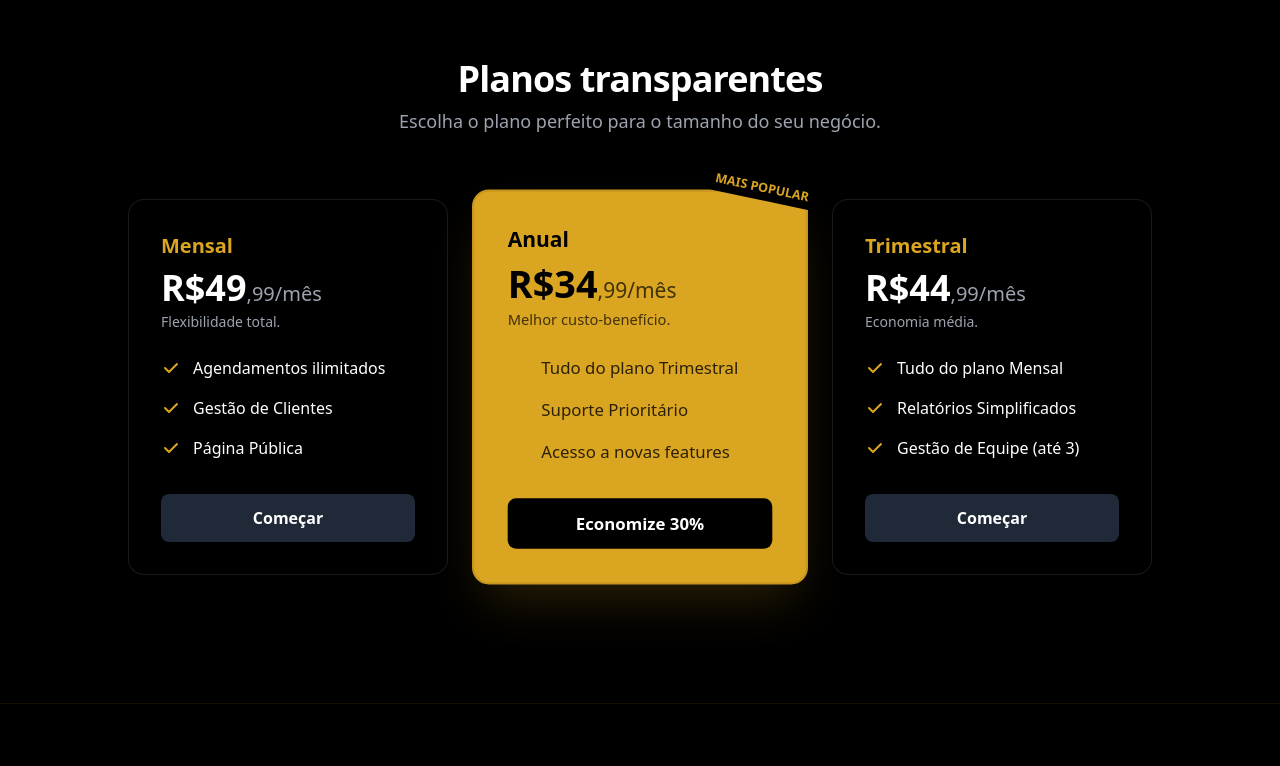
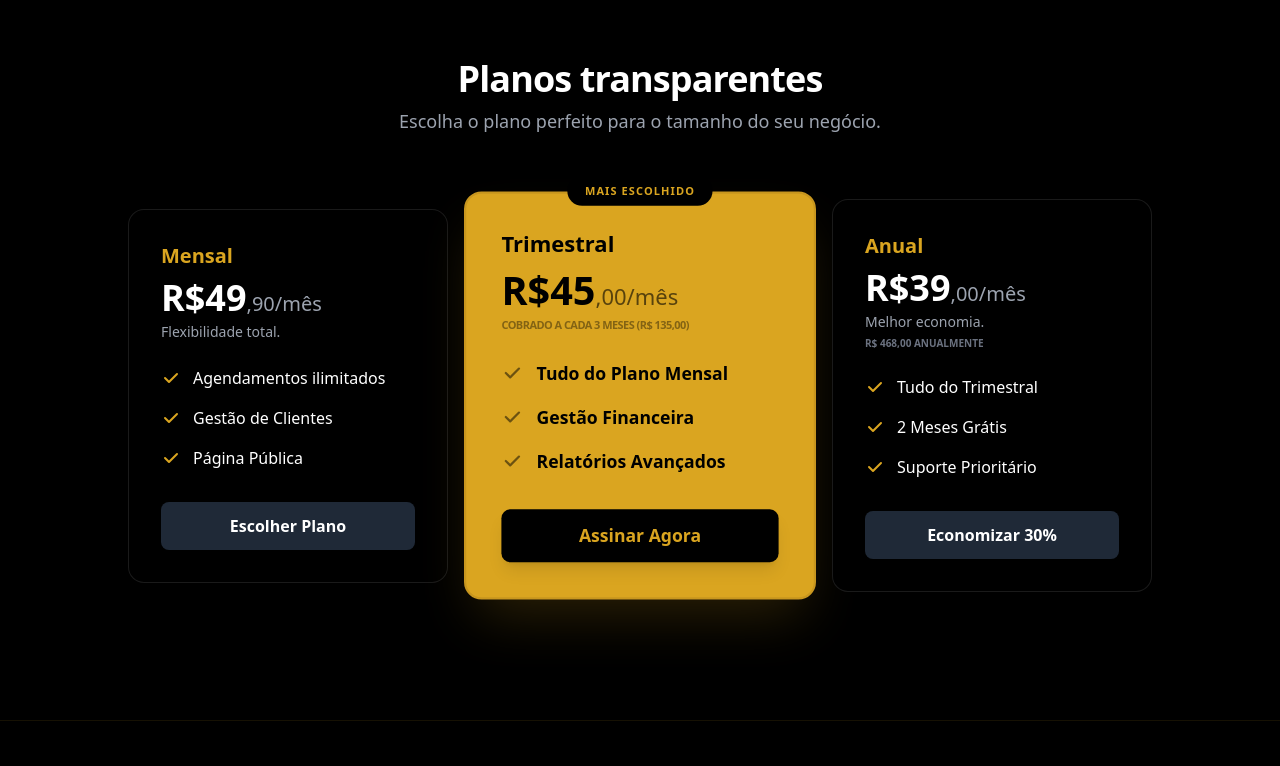
Before and after one commit to ArthurEstrela/Saas-agendamento, a React (Vite) app: page / in a window 1280 px wide. Shown: the part 1511-2277 px from the top of the page. Built offline with nearby package versions, Linux system fonts and the light colour scheme; no server answers.

Commit message:
Cancelamento corrigido e preços padronizados

```diff
--- a/src/components/Common/CancelAppointmentModal.tsx
+++ b/src/components/Common/CancelAppointmentModal.tsx
@@ -3,7 +3,14 @@ import { AlertTriangle, Send, Loader2 } from "lucide-react";
 
 // UI Components
 import { Button } from "../ui/button";
-import { Dialog, DialogContent, DialogHeader, DialogTitle, DialogFooter, DialogDescription } from "../ui/dialog";
+import {
+  Dialog,
+  DialogContent,
+  DialogHeader,
+  DialogTitle,
+  DialogFooter,
+  DialogDescription,
+} from "../ui/dialog";
 import { Textarea } from "../ui/textarea";
 
 interface CancelAppointmentModalProps {
@@ -32,10 +39,14 @@ export const CancelAppointmentModal = ({
   const isDecline = intent === "decline";
 
   const title = isDecline ? "Confirmar Recusa" : "Confirmar Cancelamento";
-  const confirmButtonText = isDecline ? "Recusar Agendamento" : "Confirmar Cancelamento";
+  const confirmButtonText = isDecline
+    ? "Recusar Agendamento"
+    : "Confirmar Cancelamento";
 
   const description = isProvider
-    ? `Informe ao cliente o motivo da ${isDecline ? "recusa" : "cancelamento"} (obrigatório).`
+    ? `Informe ao cliente o motivo da ${
+        isDecline ? "recusa" : "cancelamento"
+      } (obrigatório).`
     : "Você tem certeza que deseja cancelar? Essa ação não pode ser desfeita.";
 
   const placeholder = isProvider
@@ -50,12 +61,19 @@ export const CancelAppointmentModal = ({
   }, [isOpen, appointmentId]);
 
   const handleConfirm = () => {
-    if (isProvider && reason.trim().length < 10) {
-      setError("Por favor, detalhe um pouco mais o motivo (mín. 10 caracteres).");
+    const trimmedReason = reason.trim();
+
+    // Validação apenas para prestadores
+    if (isProvider && trimmedReason.length < 10) {
+      setError(
+        "Por favor, detalhe um pouco mais o motivo (mín. 10 caracteres)."
+      );
       return;
     }
+
     setError("");
-    onConfirm(reason);
+    // Envia o texto "limpo" (sem espaços extras nas pontas) ou undefined se vazio
+    onConfirm(trimmedReason);
   };
 
   return (
@@ -73,18 +91,30 @@ export const CancelAppointmentModal = ({
 
         <div className="py-4 space-y-4">
           <Textarea
+            autoFocus // [!code highlight] UX: Foco automático ao abrir
             value={reason}
             onChange={(e) => {
-                setReason(e.target.value);
-                if(error) setError("");
+              setReason(e.target.value);
+              if (error) setError("");
             }}
             placeholder={placeholder}
             className="min-h-[120px] bg-gray-800 border-gray-700 focus-visible:ring-red-500 resize-none"
           />
 
+          {/* [!code highlight] UX: Contador de caracteres apenas para quem tem obrigação */}
+          {isProvider && (
+            <div
+              className={`text-xs text-right ${
+                reason.trim().length < 10 ? "text-gray-500" : "text-green-500"
+              }`}
+            >
+              {reason.trim().length}/10 caracteres
+            </div>
+          )}
+
           {error && (
             <p className="text-xs text-red-400 font-medium bg-red-500/10 p-2 rounded border border-red-500/20 animate-fade-in-down">
-                {error}
+              {error}
             </p>
           )}
         </div>
--- a/src/components/Pricing.tsx
+++ b/src/components/Pricing.tsx
@@ -3,7 +3,7 @@ import React from "react";
 
 const CheckIcon = () => (
   <svg
-    className="w-5 h-5 text-green-400 mr-2 flex-shrink-0"
+    className="w-5 h-5 text-amber-500- mr-2 flex-shrink-0"
     fill="none"
     stroke="currentColor"
     viewBox="0 0 24 24"
@@ -70,21 +70,21 @@ const Pricing = () => {
             </button>
           </div>
 
-          {/* Plano 2: Semestral (DESTAQUE) */}
+          {/* Plano 2: Trimestral (DESTAQUE) */}
           <div className="bg-gray-800 rounded-2xl p-8 flex flex-col h-full relative border-2 border-amber-500 shadow-2xl shadow-amber-500/10 transform scale-105 z-10">
             <span className="absolute -top-4 left-1/2 -translate-x-1/2 bg-amber-500 text-gray-900 text-xs font-bold px-4 py-1.5 rounded-full uppercase tracking-wider">
               Mais Popular
             </span>
-            <h3 className="text-xl font-semibold text-white mb-2">Semestral</h3>
+            <h3 className="text-xl font-semibold text-white mb-2">Trimestral</h3>
             <p className="text-amber-300 mb-6">
               O equilíbrio perfeito para crescer.
             </p>
             <div className="mb-6">
-              <span className="text-5xl font-extrabold text-white">R$39</span>
-              <span className="text-xl font-medium text-gray-300">,90/mês</span>
+              <span className="text-5xl font-extrabold text-white">R$45</span>
+              <span className="text-xl font-medium text-gray-300">,00/mês</span>
             </div>
             <p className="text-xs text-gray-500 mb-8">
-              R$ 239,40 a cada 6 meses
+              R$ 135,00 a cada 3 meses
             </p>
 
             <ul className="space-y-4 text-gray-300 mb-8 flex-grow">
@@ -123,15 +123,15 @@ const Pricing = () => {
               Para quem pensa no longo prazo.
             </p>
             <div className="mb-6">
-              <span className="text-4xl font-extrabold text-white">R$34</span>
-              <span className="text-lg font-medium text-gray-300">,90/mês</span>
+              <span className="text-4xl font-extrabold text-white">R$39</span>
+              <span className="text-lg font-medium text-gray-300">,00/mês</span>
             </div>
-            <p className="text-xs text-gray-500 mb-8">R$ 418,80 anualmente</p>
+            <p className="text-xs text-gray-500 mb-8">R$ 468,00 anualmente</p>
 
             <ul className="space-y-4 text-gray-300 mb-8 flex-grow">
               <li className="flex items-center">
                 <CheckIcon />
-                <strong>Tudo do Semestral</strong>
+                <strong>Tudo do Trimestral</strong>
               </li>
               <li className="flex items-center">
                 <CheckIcon />
--- a/src/pages/HomePage.tsx
+++ b/src/pages/HomePage.tsx
@@ -81,6 +81,7 @@ const CalendarIcon = () => (
     <path
       strokeLinecap="round"
       strokeLinejoin="round"
+      strokeWidth={1.5}
       d="M8 7V3m8 4V3m-9 8h10M5 21h14a2 2 0 002-2V7a2 2 0 00-2-2H5a2 2 0 00-2 2v12a2 2 0 002 2z"
     />
   </svg>
@@ -97,6 +98,7 @@ const GlobeIcon = () => (
     <path
       strokeLinecap="round"
       strokeLinejoin="round"
+      strokeWidth={1.5}
       d="M3.055 11H5a2 2 0 012 2v1a2 2 0 002 2h1a2 2 0 002-2v-1a2 2 0 012-2h1.945M7.881 4.002l.023.023a1.5 1.5 0 002.121 2.121l.023.023M16.119 4.002l-.023.023a1.5 1.5 0 01-2.121 2.121l-.023.023M12 21a9 9 0 100-18 9 9 0 000 18z"
     />
   </svg>
@@ -104,10 +106,12 @@ const GlobeIcon = () => (
 const TrendingUpSvgIcon = () => (
   <TrendingUp className="h-10 w-10 sm:h-12 sm:w-12 mb-4 text-[#daa520]" />
 );
-const CheckIcon = () => (
+
+// MUDANÇA: Aceita prop 'color' para não sumir no fundo dourado
+const CheckIcon = ({ color = "text-[#daa520]" }: { color?: string }) => (
   <svg
     xmlns="http://www.w3.org/2000/svg"
-    className="h-5 w-5 text-[#daa520] flex-shrink-0"
+    className={`h-5 w-5 ${color} flex-shrink-0`}
     viewBox="0 0 20 20"
     fill="currentColor"
   >
@@ -200,7 +204,7 @@ const Home = () => {
       return (
         <button
           onClick={() => navigate("/dashboard")}
-          className={`${baseClasses} ${popular ? "bg-black text-white hover:bg-gray-800" : "bg-gray-800 text-white group-hover:bg-[#daa520] group-hover:text-black"}`}
+          className={`${baseClasses} ${popular ? "bg-black text-[#daa520] hover:bg-gray-900" : "bg-gray-800 text-white group-hover:bg-[#daa520] group-hover:text-black"}`}
         >
           Ver meu Dashboard
         </button>
@@ -211,7 +215,7 @@ const Home = () => {
       <button
         onClick={() => handleCheckout(priceId)}
         disabled={isLoading}
-        className={`${baseClasses} disabled:opacity-50 ${popular ? "bg-black text-white hover:bg-gray-800" : "bg-gray-800 text-white group-hover:bg-[#daa520] group-hover:text-black"}`}
+        className={`${baseClasses} disabled:opacity-50 ${popular ? "bg-black text-[#daa520] hover:bg-gray-900 shadow-lg" : "bg-gray-800 text-white group-hover:bg-[#daa520] group-hover:text-black"}`}
       >
         {isLoading ? "Aguarde..." : text}
       </button>
@@ -221,14 +225,12 @@ const Home = () => {
   return (
     <div className="bg-black text-white overflow-x-hidden">
       {/* SEÇÃO HERO */}
-      {/* MUDANÇA: min-h-[100dvh] é melhor para mobile que min-h-screen */}
       <section className="relative min-h-[100dvh] flex items-center justify-center px-4 py-16 sm:py-0">
         <div className="absolute inset-0 bg-gradient-to-b from-black via-black to-gray-950"></div>
         <div className="absolute top-1/2 left-1/2 -translate-x-1/2 -translate-y-1/2 w-72 h-72 sm:w-96 sm:h-96 bg-[#daa520]/10 rounded-full blur-3xl animate-pulse"></div>
 
         <div className="relative z-10 text-center w-full max-w-4xl mx-auto">
           <AnimateOnScroll>
-            {/* MUDANÇA: Tamanhos de fonte responsivos (text-4xl no mobile) */}
             <h1 className="text-4xl sm:text-5xl md:text-7xl font-extrabold tracking-tighter mb-6 leading-tight">
               O seu negócio,{" "}
               <span className="text-[#daa520] block sm:inline">sempre agendado.</span>
@@ -243,7 +245,6 @@ const Home = () => {
           </AnimateOnScroll>
 
           <AnimateOnScroll delay={400}>
-            {/* MUDANÇA: Flex-col no mobile para botões full-width */}
             <div className="flex flex-col sm:flex-row items-center justify-center gap-4 w-full sm:w-auto px-4 sm:px-0">
               <Link
                 to="/dashboard"
@@ -300,7 +301,7 @@ const Home = () => {
         </div>
       </section>
 
-      {/* SEÇÃO PLANOS */}
+      {/* SEÇÃO PLANOS - ATUALIZADA */}
       <section className="py-16 sm:py-24 md:py-32 bg-black">
         <div className="container mx-auto px-4">
           <AnimateOnScroll className="text-center mb-12 sm:mb-16">
@@ -312,15 +313,15 @@ const Home = () => {
             </p>
           </AnimateOnScroll>
 
-          <div className="grid grid-cols-1 lg:grid-cols-3 gap-6 sm:gap-8 max-w-5xl mx-auto">
+          <div className="grid grid-cols-1 lg:grid-cols-3 gap-6 sm:gap-8 max-w-5xl mx-auto items-center">
+
             {/* PLANO MENSAL */}
             <AnimateOnScroll>
               <div className="group relative bg-black border border-white/10 rounded-2xl p-6 sm:p-8 flex flex-col h-full transition-all duration-300 hover:border-[#daa520]/50">
-                <div className="absolute top-0 left-0 w-full h-full bg-gradient-to-br from-white/5 to-transparent rounded-2xl opacity-0 group-hover:opacity-100 transition-opacity duration-500"></div>
-                <div className="relative z-10 flex flex-col flex-grow">
+                <div className="relative z-10 flex flex-col flex-grow text-left">
                   <h3 className="text-xl font-bold text-[#daa520] mb-2">Mensal</h3>
                   <p className="text-3xl sm:text-4xl font-extrabold mb-1">
-                    R$49<span className="text-lg sm:text-xl font-medium text-gray-400">,99/mês</span>
+                    R$49<span className="text-lg sm:text-xl font-medium text-gray-400">,90/mês</span>
                   </p>
                   <p className="text-sm text-gray-400 mb-6">Flexibilidade total.</p>
                   <ul className="space-y-4 mb-8 text-sm sm:text-base">
@@ -328,49 +329,49 @@ const Home = () => {
                     <li className="flex items-center gap-3"><CheckIcon /> Gestão de Clientes</li>
                     <li className="flex items-center gap-3"><CheckIcon /> Página Pública</li>
                   </ul>
-                  {renderPlanButton("price_1SMeWT3zDQy3p6yeWl0LC4wi", "Começar", false)}
+                  {renderPlanButton("price_1SMeWT3zDQy3p6yeWl0LC4wi", "Escolher Plano", false)}
+                </div>
+              </div>
+            </AnimateOnScroll>
+
+            {/* PLANO TRIMESTRAL (DESTAQUE - ATUALIZADO) */}
+            <AnimateOnScroll delay={200}>
+              <div className="group relative bg-[#daa520] border-2 border-[#c8961e] rounded-2xl p-6 sm:p-8 flex flex-col h-full scale-100 lg:scale-110 shadow-2xl shadow-[#daa520]/20 z-10">
+                <div className="absolute -top-4 left-1/2 -translate-x-1/2 bg-black text-[#daa520] text-[10px] font-black px-4 py-1.5 rounded-full tracking-widest uppercase">
+                  MAIS ESCOLHIDO
+                </div>
+                <div className="relative z-10 flex flex-col flex-grow text-left">
+                  <h3 className="text-xl font-bold text-black mb-2">Trimestral</h3>
+                  <p className="text-3xl sm:text-4xl font-extrabold text-black mb-1">
+                    R$45<span className="text-lg sm:text-xl font-medium text-black/60">,00/mês</span>
+                  </p>
+                  <p className="text-[10px] font-black text-black/40 mb-6 uppercase tracking-tighter">Cobrado a cada 3 meses (R$ 135,00)</p>
+                  <ul className="space-y-4 mb-8 text-black font-bold text-sm sm:text-base">
+                    <li className="flex items-center gap-3"><CheckIcon color="text-black/50" /> Tudo do Plano Mensal</li>
+                    <li className="flex items-center gap-3"><CheckIcon color="text-black/50" /> Gestão Financeira</li>
+                    <li className="flex items-center gap-3"><CheckIcon color="text-black/50" /> Relatórios Avançados</li>
+                  </ul>
+                  {renderPlanButton("price_1SMeWT3zDQy3p6yezkMmrByP", "Assinar Agora", true)}
                 </div>
               </div>
             </AnimateOnScroll>
 
             {/* PLANO ANUAL */}
-            <AnimateOnScroll delay={200}>
-              <div className="group relative bg-[#daa520] border-2 border-[#c8961e] rounded-2xl p-6 sm:p-8 flex flex-col h-full scale-100 lg:scale-105 shadow-2xl shadow-[#daa520]/20">
-                <div className="absolute -top-3 -right-3 sm:-top-4 sm:-right-4 bg-black text-[#daa520] text-xs font-bold px-3 py-1 rounded-full transform rotate-12">
-                  MAIS POPULAR
-                </div>
-                <div className="relative z-10 flex flex-col flex-grow">
-                  <h3 className="text-xl font-bold text-black mb-2">Anual</h3>
-                  <p className="text-3xl sm:text-4xl font-extrabold text-black mb-1">
-                    R$34<span className="text-lg sm:text-xl font-medium text-black/70">,99/mês</span>
-                  </p>
-                  <p className="text-sm text-black/70 mb-6">Melhor custo-benefício.</p>
-                  <ul className="space-y-4 mb-8 text-black/80 text-sm sm:text-base">
-                    <li className="flex items-center gap-3"><CheckIcon /> Tudo do plano Trimestral</li>
-                    <li className="flex items-center gap-3"><CheckIcon /> Suporte Prioritário</li>
-                    <li className="flex items-center gap-3"><CheckIcon /> Acesso a novas features</li>
-                  </ul>
-                  {renderPlanButton("price_1SO7sB3zDQy3p6yevNXLXO8v", "Economize 30%", true)}
-                </div>
-              </div>
-            </AnimateOnScroll>
-
-            {/* PLANO TRIMESTRAL */}
             <AnimateOnScroll delay={400}>
               <div className="group relative bg-black border border-white/10 rounded-2xl p-6 sm:p-8 flex flex-col h-full transition-all duration-300 hover:border-[#daa520]/50">
-                <div className="absolute top-0 left-0 w-full h-full bg-gradient-to-br from-white/5 to-transparent rounded-2xl opacity-0 group-hover:opacity-100 transition-opacity duration-500"></div>
-                <div className="relative z-10 flex flex-col flex-grow">
-                  <h3 className="text-xl font-bold text-[#daa520] mb-2">Trimestral</h3>
+                <div className="relative z-10 flex flex-col flex-grow text-left">
+                  <h3 className="text-xl font-bold text-[#daa520] mb-2">Anual</h3>
                   <p className="text-3xl sm:text-4xl font-extrabold mb-1">
-                    R$44<span className="text-lg sm:text-xl font-medium text-gray-400">,99/mês</span>
+                    R$39<span className="text-lg sm:text-xl font-medium text-gray-400">,00/mês</span>
                   </p>
-                  <p className="text-sm text-gray-400 mb-6">Economia média.</p>
+                  <p className="text-sm text-gray-400 mb-1">Melhor economia.</p>
+                  <p className="text-[10px] font-bold text-gray-500 mb-6 uppercase">R$ 468,00 anualmente</p>
                   <ul className="space-y-4 mb-8 text-sm sm:text-base">
-                    <li className="flex items-center gap-3"><CheckIcon /> Tudo do plano Mensal</li>
-                    <li className="flex items-center gap-3"><CheckIcon /> Relatórios Simplificados</li>
-                    <li className="flex items-center gap-3"><CheckIcon /> Gestão de Equipe (até 3)</li>
+                    <li className="flex items-center gap-3"><CheckIcon /> Tudo do Trimestral</li>
+                    <li className="flex items-center gap-3"><CheckIcon /> 2 Meses Grátis</li>
+                    <li className="flex items-center gap-3"><CheckIcon /> Suporte Prioritário</li>
                   </ul>
-                  {renderPlanButton("price_1SMeWT3zDQy3p6yezkMmrByP", "Começar", false)}
+                  {renderPlanButton("price_1SO7sB3zDQy3p6yevNXLXO8v", "Economizar 30%", false)}
                 </div>
               </div>
             </AnimateOnScroll>
```
Also changed, not shown: 1 other file (tests, documents, lock files or other folders).
